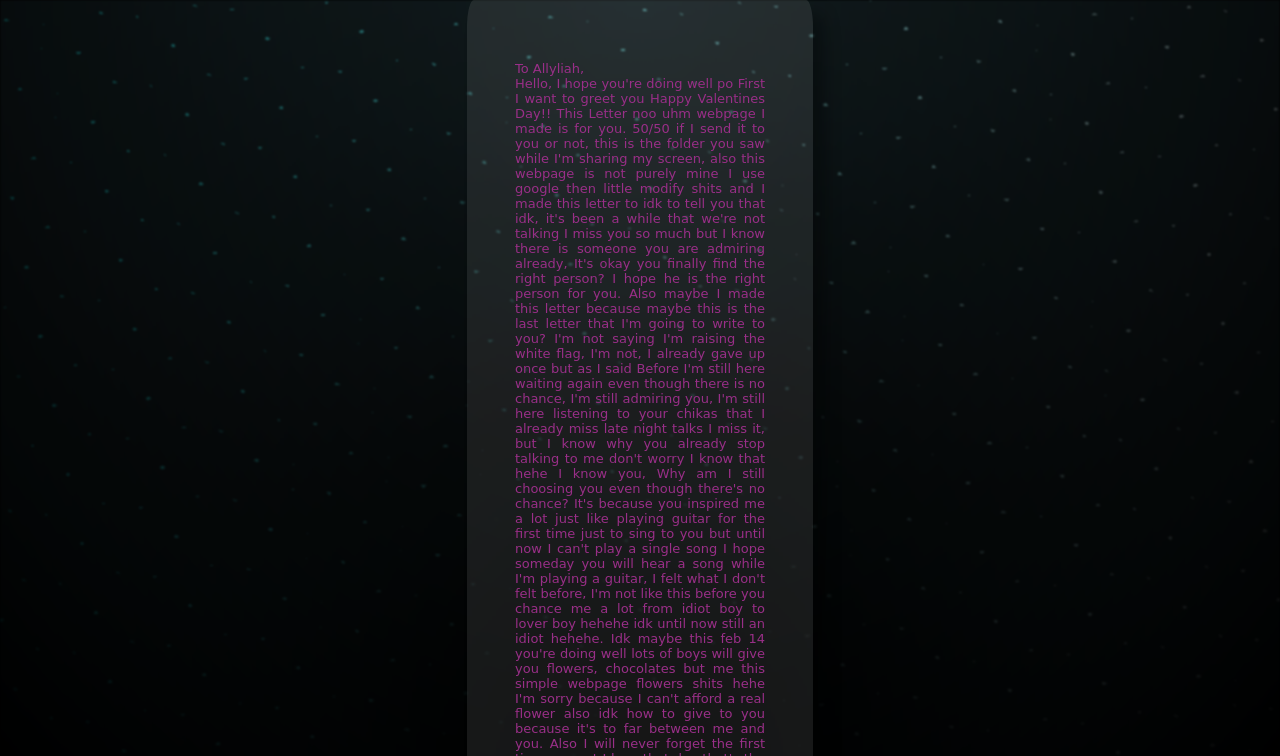
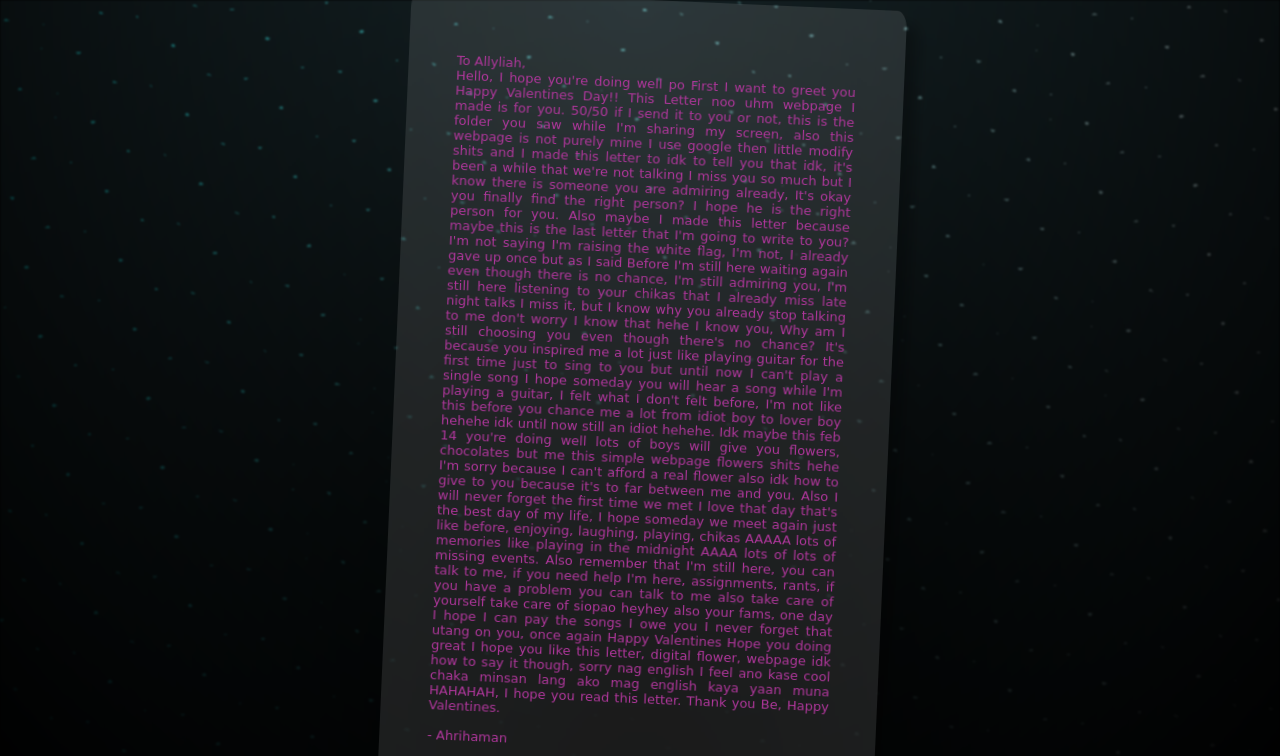
Before and after one commit to Ahrimark/Valentines-Gift-for-Allyliah, a plain HTML site: page letter.html in a window 1280 px wide. Shown: the top 756 px of the page. Drawn offline with nearby package versions, Linux system fonts and the light colour scheme.

Commit message:
Update letter.css

```diff
--- a/letter.css
+++ b/letter.css
@@ -21,8 +21,8 @@ body{
     background-image: radial-gradient(ellipse at top, transparent 0%, var(--dark-color)), radial-gradient(ellipse at bottom, var(--dark-color), rgba(145, 233, 255, 0.2)), repeating-linear-gradient(220deg, rgb(0, 0, 0) 0px, rgb(0, 0, 0) 19px, transparent 19px, transparent 22px), repeating-linear-gradient(189deg, rgb(0, 0, 0) 0px, rgb(0, 0, 0) 19px, transparent 19px, transparent 22px), repeating-linear-gradient(148deg, rgb(0, 0, 0) 0px, rgb(0, 0, 0) 19px, transparent 19px, transparent 22px), linear-gradient(90deg, rgb(0, 255, 250), rgb(240, 240, 240));
   }
 .postcard {
-  width: 250px;
-  height: 1250px;
+  width: 400px;
+  height: 800px;
   background: rgba(255, 255, 255, 0.101);
   margin: 0 auto;
   border-radius: 2%;
@@ -32,7 +32,7 @@ body{
   box-shadow: 0.8em 0.8em 15px rgba(0, 0, 0, 0.3);
   -ms-transform: rotate(2.5deg);
   -webkit-transform: rotate(2.5deg);
-  transform: rotate(0deg);
+  transform: rotate(2.5deg);
   -moz-transition: all 0.5s ease;
   -webkit-transition: all 0.5s ease;
   -o-transition: all 0.5s ease;
@@ -86,6 +86,3 @@ a{
       opacity: 1;
     }
   }
-.animate__fadeIn{
-  animation-duration: 7s;
-}
```
